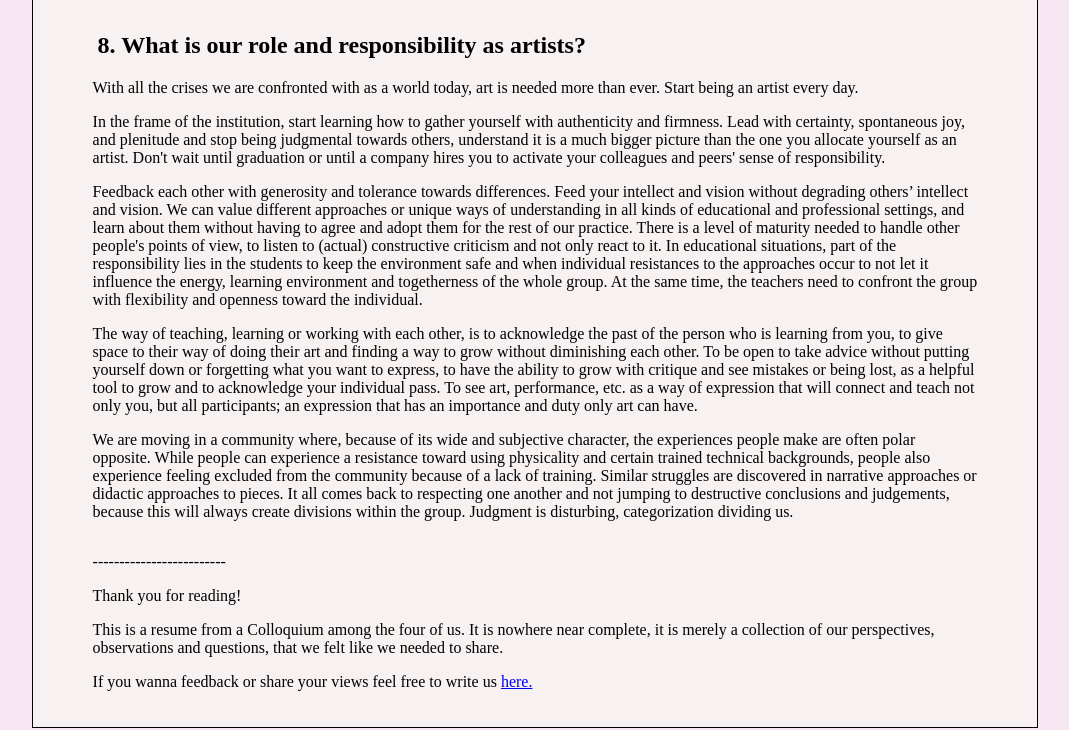
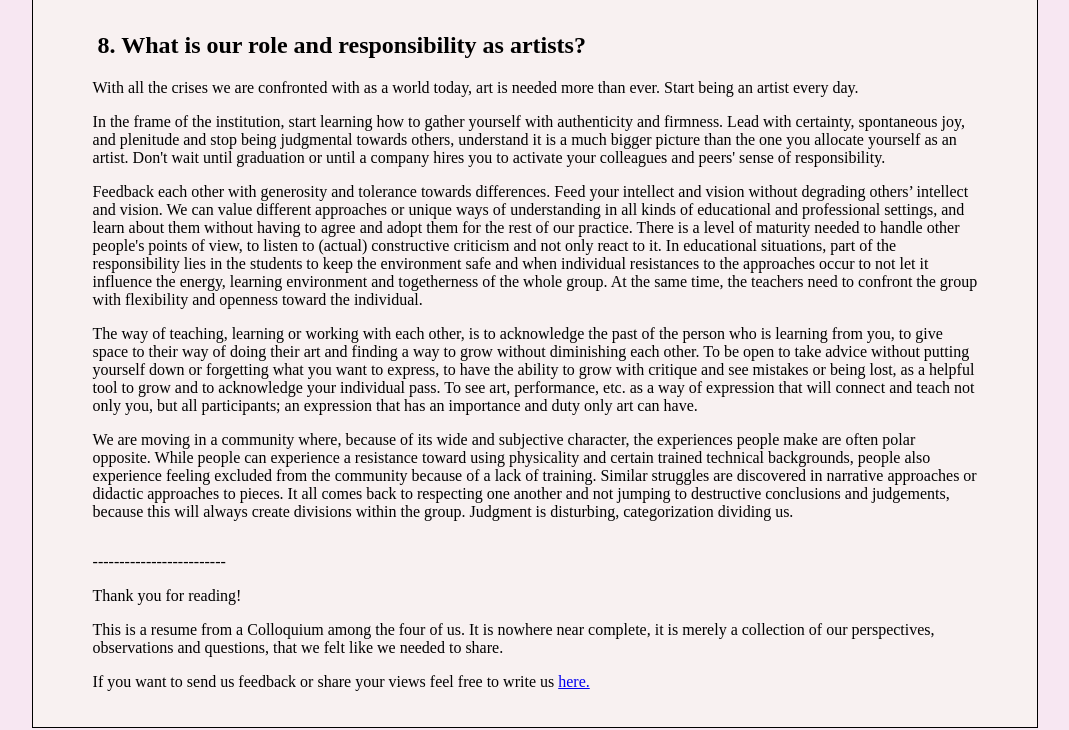
Before and after one commit to GigaHierz/Colloquium-ba2-and-ba3, a plain HTML site: page index.html in a window 1280 px wide. Shown: the part 2865-3595 px from the top of the page, without its empty margins (105-1174 px from the left). Drawn offline with Linux system fonts and the light colour scheme.

Commit message:
Fix spelling mistake

```diff
--- a/index.html
+++ b/index.html
@@ -359,7 +359,7 @@
           observations and questions, that we felt like we needed to share.
         </p>
         <p>
-          If you wanna feedback or share your views feel free to write us
+          If you want to send us feedback or share your views feel free to write us
           <a target="_blank" href="mailto:p.hierzi@hzt-berlin.de ">here.</a>
         </p>
       </div>
```
Also changed, not shown: 1 other file.
